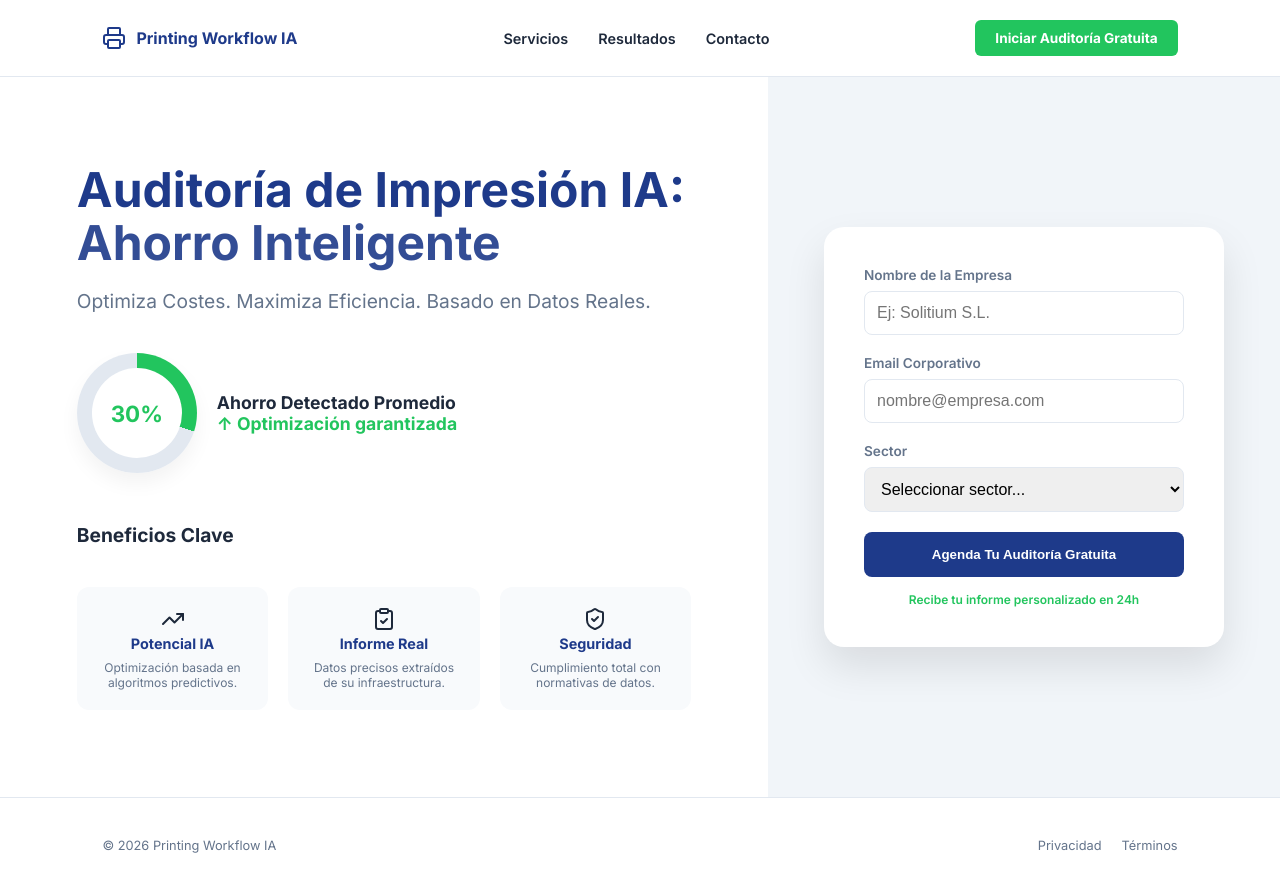
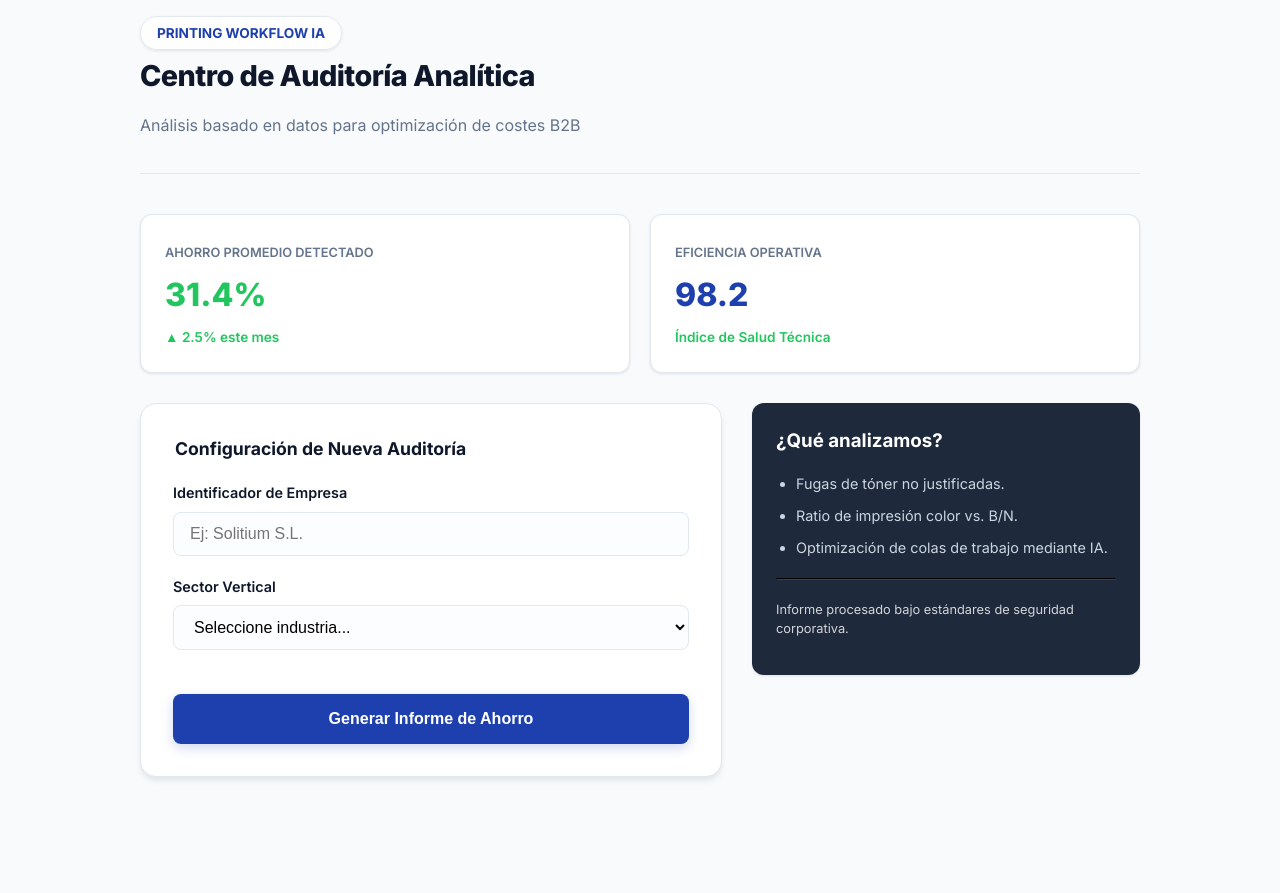
Before and after one commit to IA-MORENO/printing-workflow-ia, a plain HTML site: page index.html in a window 1280 px wide. After the commit the page ends 800 px from the top, so only its background shows below. Drawn offline with nearby package versions, Linux system fonts and the light colour scheme.

Commit message:
Sincronización de nuevo diseño profesional

```diff
--- a/index.html
+++ b/index.html
@@ -2,290 +2,253 @@
 <html lang="es">
 <head>
     <meta charset="UTF-8">
-    <meta name="viewport" content="width=device-width, initial-scale=1.0">
-    <title>Auditoría de Impresión IA - Ahorro Inteligente</title>
-    <link href="https://fonts.googleapis.com/css2?family=Inter:wght@400;600;700&display=swap" rel="stylesheet">
-    <script src="https://unpkg.com/lucide@latest"></script>
+    <meta name="viewport" content="width=device-width, initial-scale=1.0, maximum-scale=5.0">
+    <meta name="theme-color" content="#1e40af">
+
+    <title>Dashboard Auditoría IA | Printing Workflow</title>
+
+    <link href="https://fonts.googleapis.com/css2?family=Inter:wght@400;600;700;800&display=swap" rel="stylesheet">
 
     <style>
         :root {
-            --primary-blue: #1e3a8a;
-            --accent-green: #22c55e;
-            --bg-light: #ffffff;
-            --bg-side: #94a3b833; /* El color azulado suave del lateral de tu imagen */
-            --text-dark: #1e293b;
-            --text-gray: #64748b;
+            --cobalto: #1e40af; /* Azul Cobalto */
+            --exito: #22c55e;   /* Verde Éxito */
+            --bg-dashboard: #f8fafc;
+            --text-main: #0f172a;
+            --text-muted: #64748b;
+            --border-ui: #e2e8f0;
+            --shadow-sm: 0 1px 3px rgba(0,0,0,0.1);
+            --shadow-md: 0 4px 6px -1px rgba(0,0,0,0.1);
         }
 
-        * { box-sizing: border-box; margin: 0; padding: 0; }
+        * { box-sizing: border-box; }
 
         body {
-            font-family: 'Inter', sans-serif;
-            background-color: var(--bg-light);
-            color: var(--text-dark);
-            overflow-x: hidden;
+            font-family: 'Inter', system-ui, sans-serif;
+            background: var(--bg-dashboard);
+            color: var(--text-main);
+            margin: 0;
+            padding: 20px;
+            line-height: 1.5;
         }
 
-        /* --- NAVEGACIÓN --- */
-        nav {
+        .dashboard-container {
+            max-width: 1000px;
+            margin: 0 auto;
+        }
+
+        /* --- HEADER ANALÍTICO --- */
+        .header-analitico {
             display: flex;
             justify-content: space-between;
             align-items: center;
-            padding: 20px 8%;
-            border-bottom: 1px solid #e2e8f0;
+            margin-bottom: 40px;
+            padding-bottom: 20px;
+            border-bottom: 1px solid var(--border-ui);
         }
 
-        .logo { display: flex; align-items: center; gap: 10px; font-weight: 700; color: var(--primary-blue); }
-
-        .nav-links { display: flex; gap: 30px; list-style: none; }
-        .nav-links a { text-decoration: none; color: var(--text-dark); font-size: 0.9rem; font-weight: 600; }
-
-        .btn-nav {
-            background-color: var(--accent-green);
-            color: white;
-            padding: 10px 20px;
-            border-radius: 6px;
-            text-decoration: none;
+        .brand-pill {
+            background: white;
+            padding: 8px 16px;
+            border-radius: 50px;
+            border: 1px solid var(--border-ui);
+            font-weight: 700;
             font-size: 0.85rem;
-            font-weight: 700;
+            color: var(--cobalto);
+            box-shadow: var(--shadow-sm);
         }
 
-        /* --- LAYOUT PRINCIPAL (Dos columnas como en tu imagen) --- */
-        .hero-section {
+        h1 { font-size: 1.8rem; font-weight: 800; margin: 10px 0 0; letter-spacing: -0.02em; }
+        .subtitle { color: var(--text-muted); font-size: 1rem; }
+
+        /* --- PANEL DE MÉTRICAS (SIMULADOR) --- */
+        .metrics-grid {
+            display: grid;
+            grid-template-columns: repeat(auto-fit, minmax(240px, 1fr));
+            gap: 20px;
+            margin-bottom: 30px;
+        }
+
+        .metric-card {
+            background: white;
+            padding: 24px;
+            border-radius: 12px;
+            border: 1px solid var(--border-ui);
+            box-shadow: var(--shadow-sm);
+        }
+
+        .metric-label { font-size: 0.8rem; font-weight: 600; color: var(--text-muted); text-transform: uppercase; }
+        .metric-value { font-size: 2rem; font-weight: 800; margin: 8px 0; display: block; }
+        .metric-trend { font-size: 0.85rem; font-weight: 600; color: var(--exito); display: flex; align-items: center; gap: 4px; }
+
+        /* --- ÁREA PRINCIPAL --- */
+        .main-grid {
             display: grid;
             grid-template-columns: 1.2fr 0.8fr;
-            min-height: calc(100vh - 80px);
+            gap: 30px;
         }
 
-        @media (max-width: 968px) {
-            .hero-section { grid-template-columns: 1fr; }
+        @media (max-width: 850px) { .main-grid { grid-template-columns: 1fr; } }
+
+        .form-card {
+            background: white;
+            padding: 32px;
+            border-radius: 16px;
+            border: 1px solid var(--border-ui);
+            box-shadow: var(--shadow-md);
         }
 
-        /* --- COLUMNA IZQUIERDA (CONTENIDO) --- */
-        .content-area {
-            padding: 60px 10%;
-            display: flex;
-            flex-direction: column;
-            justify-content: center;
+        /* --- ESTILOS FORMULARIO --- */
+        fieldset { border: none; padding: 0; margin: 0 0 24px 0; }
+        legend { font-weight: 700; font-size: 1.1rem; margin-bottom: 20px; display: block; }
+
+        .form-group { margin-bottom: 20px; }
+        label { display: block; font-size: 0.9rem; font-weight: 600; margin-bottom: 8px; color: var(--text-main); }
+
+        input, select {
+            width: 100%;
+            padding: 12px 16px;
+            border: 1px solid var(--border-ui);
+            border-radius: 8px;
+            font-size: 1rem;
+            background: #fcfdfe;
+            transition: all 0.2s;
         }
 
-        h1 { font-size: 3rem; color: var(--primary-blue); line-height: 1.1; margin-bottom: 20px; }
-        h1 span { display: block; color: var(--primary-blue); opacity: 0.9; }
+        input:focus { outline: 2px solid var(--cobalto); border-color: transparent; }
 
-        .hero-description { font-size: 1.2rem; color: var(--text-gray); margin-bottom: 40px; }
-
-        /* Gráfico de Ahorro Circular */
-        .savings-chart {
-            display: flex;
-            align-items: center;
-            gap: 20px;
-            margin-bottom: 50px;
+        .btn-submit {
+            background: var(--cobalto);
+            color: white;
+            width: 100%;
+            padding: 16px;
+            border: none;
+            border-radius: 8px;
+            font-size: 1rem;
+            font-weight: 700;
+            cursor: pointer;
+            box-shadow: 0 4px 12px rgba(30, 64, 175, 0.2);
+            transition: transform 0.2s, background 0.2s;
         }
 
-        .circle-progress {
-            width: 120px;
-            height: 120px;
-            border-radius: 50%;
-            background: conic-gradient(var(--accent-green) 108deg, #e2e8f0 0deg);
-            display: flex;
-            align-items: center;
-            justify-content: center;
-            position: relative;
-            box-shadow: 0 10px 20px rgba(0,0,0,0.05);
+        .btn-submit:hover { background: #1e3a8a; transform: translateY(-1px); }
+
+        /* --- ÁREA DE RESPUESTA --- */
+        #response-area {
+            margin-top: 20px;
+            padding: 20px;
+            border-radius: 8px;
+            display: none;
         }
+        .status-success { background: #f0fdf4; border: 1px solid var(--exito); color: #166534; }
+        .visible { display: block !important; }
 
-        .circle-progress::after {
-            content: "30%";
-            position: absolute;
-            width: 90px;
-            height: 90px;
-            background: white;
-            border-radius: 50%;
-            display: flex;
-            flex-direction: column;
-            align-items: center;
-            justify-content: center;
-            font-weight: 800;
-            font-size: 1.4rem;
-            color: var(--accent-green);
-        }
-
-        .chart-text { font-weight: 700; font-size: 1.1rem; color: var(--text-dark); }
-
-        /* Beneficios con Iconos */
-        .features-grid {
-            display: grid;
-            grid-template-columns: repeat(3, 1fr);
-            gap: 20px;
-            margin-top: 20px;
-        }
-
-        .feature-item {
-            background: #f8fafc;
-            padding: 20px;
-            border-radius: 12px;
-            text-align: center;
-        }
-
-        .feature-item i { color: var(--primary-blue); margin-bottom: 10px; }
-        .feature-item h3 { font-size: 0.9rem; margin-bottom: 8px; color: var(--primary-blue); }
-        .feature-item p { font-size: 0.75rem; color: var(--text-gray); }
-
-        /* --- COLUMNA DERECHA (FORMULARIO) --- */
-        .form-side {
-            background-color: #f1f5f9; /* El fondo azul grisáceo de la imagen */
-            padding: 60px 10%;
-            display: flex;
-            flex-direction: column;
-            align-items: center;
-            justify-content: center;
-        }
-
-        .form-container {
-            background: white;
-            padding: 40px;
-            border-radius: 20px;
-            box-shadow: 0 20px 40px rgba(0,0,0,0.1);
-            width: 100%;
-            max-width: 400px;
-        }
-
-        .form-container label { display: block; margin-bottom: 8px; font-size: 0.85rem; font-weight: 600; color: var(--text-gray); }
-
-        .form-container input, .form-container select {
-            width: 100%;
-            padding: 12px;
-            margin-bottom: 20px;
-            border: 1px solid #e2e8f0;
-            border-radius: 8px;
-            font-size: 1rem;
-        }
-
-        .btn-audit {
-            width: 100%;
-            background-color: var(--primary-blue);
-            color: white;
-            padding: 15px;
-            border: none;
-            border-radius: 8px;
-            font-weight: 700;
-            cursor: pointer;
-            transition: 0.3s;
-        }
-
-        .btn-audit:hover { background-color: #1e3a8a; transform: translateY(-2px); }
-
-        .form-note {
-            text-align: center;
-            font-size: 0.75rem;
-            color: var(--accent-green);
-            margin-top: 15px;
-            font-weight: 600;
-        }
-
-        /* --- FOOTER --- */
-        footer {
-            padding: 40px 8%;
-            background: white;
-            border-top: 1px solid #e2e8f0;
-            display: flex;
-            justify-content: space-between;
-            align-items: center;
-            font-size: 0.8rem;
-            color: var(--text-gray);
-        }
+        .hp-field { position: absolute; left: -5000px; }
     </style>
 </head>
+
 <body>
 
-    <nav>
-        <div class="logo">
-            <i data-lucide="printer"></i>
-            Printing Workflow IA
+<div class="dashboard-container">
+    <header class="header-analitico">
+        <div>
+            <span class="brand-pill">PRINTING WORKFLOW IA</span>
+            <h1>Centro de Auditoría Analítica</h1>
+            <p class="subtitle">Análisis basado en datos para optimización de costes B2B</p>
         </div>
-        <ul class="nav-links">
-            <li><a href="#">Servicios</a></li>
-            <li><a href="#">Resultados</a></li>
-            <li><a href="#">Contacto</a></li>
-        </ul>
-        <a href="#" class="btn-nav">Iniciar Auditoría Gratuita</a>
-    </nav>
+    </header>
 
-    <main class="hero-section">
-        <section class="content-area">
-            <h1>Auditoría de Impresión IA: <span>Ahorro Inteligente</span></h1>
-            <p class="hero-description">Optimiza Costes. Maximiza Eficiencia. Basado en Datos Reales.</p>
+    <div class="metrics-grid">
+        <div class="metric-card">
+            <span class="metric-label">Ahorro Promedio Detectado</span>
+            <span class="metric-value" style="color: var(--exito);">31.4%</span>
+            <span class="metric-trend">▲ 2.5% este mes</span>
+        </div>
+        <div class="metric-card">
+            <span class="metric-label">Eficiencia Operativa</span>
+            <span class="metric-value" style="color: var(--cobalto);">98.2</span>
+            <span class="metric-trend">Índice de Salud Técnica</span>
+        </div>
+    </div>
 
-            <div class="savings-chart">
-                <div class="circle-progress"></div>
-                <div class="chart-text">
-                    Ahorro Detectado Promedio <br>
-                    <span style="color: var(--accent-green);">↑ Optimización garantizada</span>
-                </div>
-            </div>
+    <div class="main-grid">
+        <section class="form-card">
+            <form id="ia-form" novalidate>
+                <div class="hp-field"><input type="text" id="hp_check"></div>
 
-            <h2 style="font-size: 1.2rem; margin-bottom: 20px;">Beneficios Clave</h2>
-            <div class="features-grid">
-                <div class="feature-item">
-                    <i data-lucide="trending-up"></i>
-                    <h3>Potencial IA</h3>
-                    <p>Optimización basada en algoritmos predictivos.</p>
-                </div>
-                <div class="feature-item">
-                    <i data-lucide="clipboard-check"></i>
-                    <h3>Informe Real</h3>
-                    <p>Datos precisos extraídos de su infraestructura.</p>
-                </div>
-                <div class="feature-item">
-                    <i data-lucide="shield-check"></i>
-                    <h3>Seguridad</h3>
-                    <p>Cumplimiento total con normativas de datos.</p>
-                </div>
+                <fieldset>
+                    <legend>Configuración de Nueva Auditoría</legend>
+
+                    <div class="form-group">
+                        <label for="empresa_nombre">Identificador de Empresa</label>
+                        <input id="empresa_nombre" name="empresa_nombre" required placeholder="Ej: Solitium S.L.">
+                    </div>
+
+                    <div class="form-group">
+                        <label for="empresa_sector">Sector Vertical</label>
+                        <select id="empresa_sector" name="empresa_sector" required>
+                            <option value="" disabled selected>Seleccione industria...</option>
+                            <option value="legal">Servicios Legales / Notarías</option>
+                            <option value="sanidad">Sanidad / Clínicas</option>
+                            <option value="educacion">Educación / Universidades</option>
+                            <option value="logistica">Logística y Distribución</option>
+                        </select>
+                    </div>
+                </fieldset>
+
+                <button id="submit-btn" class="btn-submit" type="submit">
+                    Generar Informe de Ahorro
+                </button>
+            </form>
+
+            <div id="response-area" role="status">
+                <strong id="res-title"></strong>
+                <p id="res-text" style="margin: 5px 0 0;"></p>
             </div>
         </section>
 
-        <section class="form-side">
-            <div class="form-container">
-                <form id="audit-form">
-                    <label>Nombre de la Empresa</label>
-                    <input type="text" placeholder="Ej: Solitium S.L." required>
+        <aside>
+            <div class="metric-card" style="background: #1e293b; color: white; border: none;">
+                <h3 style="margin-top:0">¿Qué analizamos?</h3>
+                <ul style="padding-left: 20px; font-size: 0.9rem; color: #cbd5e1;">
+                    <li style="margin-bottom:10px">Fugas de tóner no justificadas.</li>
+                    <li style="margin-bottom:10px">Ratio de impresión color vs. B/N.</li>
+                    <li style="margin-bottom:10px">Optimización de colas de trabajo mediante IA.</li>
+                </ul>
+                <hr style="border-color: #334155; margin: 20px 0;">
+                <p style="font-size: 0.8rem; opacity: 0.8;">Informe procesado bajo estándares de seguridad corporativa.</p>
+            </div>
+        </aside>
+    </div>
+</div>
 
-                    <label>Email Corporativo</label>
-                    <input type="email" placeholder="nombre@empresa.com" required>
+<script>
+    // Tu lógica original de Script adaptada
+    const form = document.getElementById('ia-form');
+    const btn = document.getElementById('submit-btn');
+    const resArea = document.getElementById('response-area');
 
-                    <label>Sector</label>
-                    <select required>
-                        <option value="">Seleccionar sector...</option>
-                        <option>Legal / Notarías</option>
-                        <option>Sanidad</option>
-                        <option>Educación</option>
-                        <option>Logística</option>
-                    </select>
+    form.addEventListener('submit', async e => {
+        e.preventDefault();
 
-                    <button type="submit" class="btn-audit">Agenda Tu Auditoría Gratuita</button>
-                    <p class="form-note">Recibe tu informe personalizado en 24h</p>
-                </form>
-            </div>
-        </section>
-    </main>
+        // Validación rápida
+        const nombre = document.getElementById('empresa_nombre').value;
+        if(nombre.length < 3) return alert('Nombre demasiado corto');
 
-    <footer>
-        <div>© 2026 Printing Workflow IA</div>
-        <div style="display: flex; gap: 20px;">
-            <a href="#" style="color: inherit; text-decoration: none;">Privacidad</a>
-            <a href="#" style="color: inherit; text-decoration: none;">Términos</a>
-        </div>
-    </footer>
+        btn.disabled = true;
+        btn.textContent = 'Calculando Métricas...';
 
-    <script>
-        // Inicializar iconos
-        lucide.createIcons();
+        // Simulación de éxito para demo
+        setTimeout(() => {
+            resArea.className = 'status-success visible';
+            document.getElementById('res-title').textContent = 'Análisis Iniciado';
+            document.getElementById('res-text').textContent = 'El dashboard de ahorro para ' + nombre + ' se está generando.';
+            btn.textContent = 'Informe Solicitado';
+            form.style.opacity = '0.5';
+            form.style.pointerEvents = 'none';
+        }, 1500);
+    });
+</script>
 
-        // Manejo básico del formulario
-        document.getElementById('audit-form').addEventListener('submit', function(e) {
-            e.preventDefault();
-            alert('¡Solicitud enviada! Nos pondremos en contacto en menos de 24h.');
-        });
-    </script>
 </body>
 </html>
```
Also changed, not shown: Github Cambios.txt (added).
